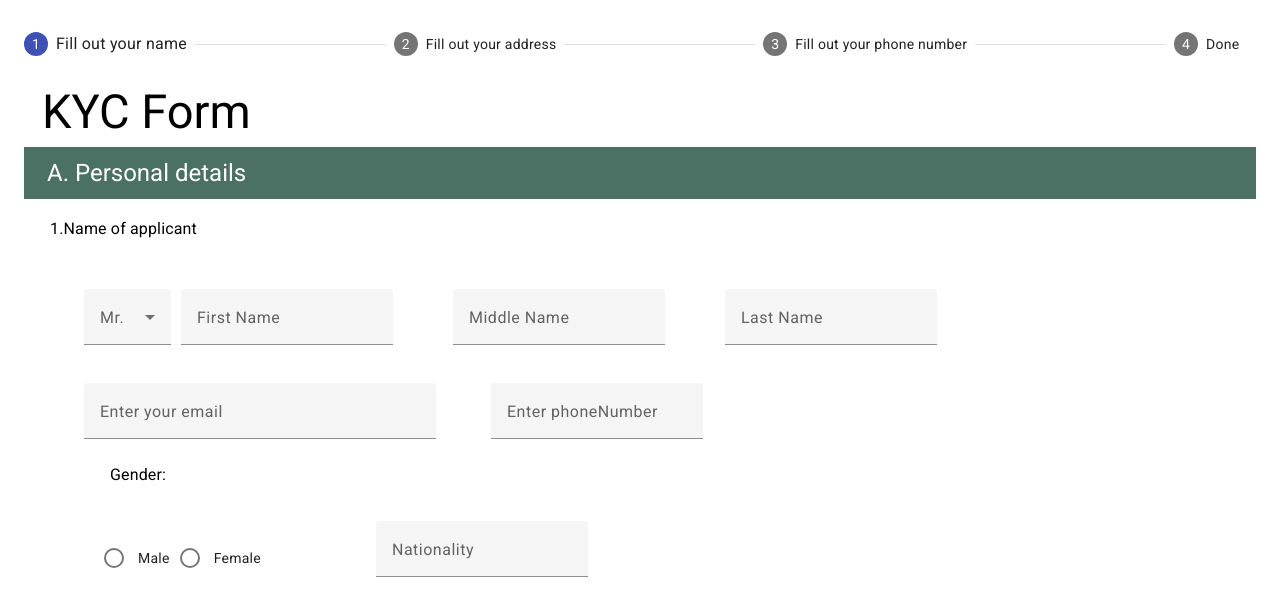
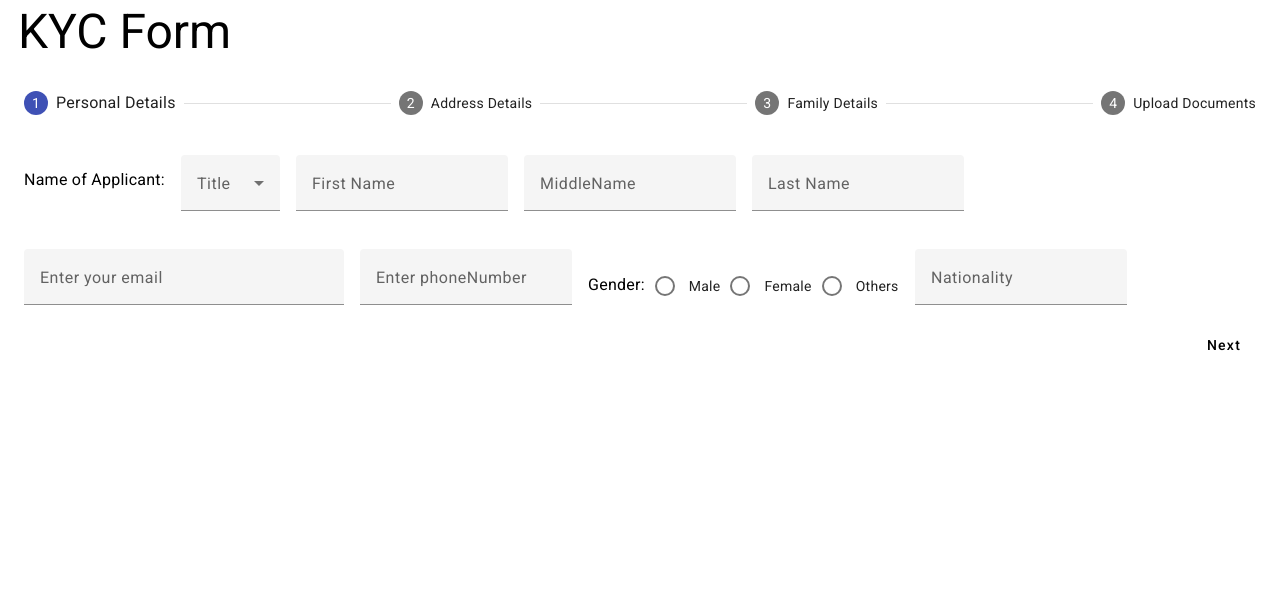
Before and after one commit to AbhitanshRIL/Mod-pro, an Angular app: page / in a window 1280 px wide. Shown: the top 616 px of the page. Built offline with nearby package versions, Linux system fonts and the light colour scheme.

Commit message:
KYC latest update

```diff
--- a/src/app/kyc-form/kyc-form.component.css
+++ b/src/app/kyc-form/kyc-form.component.css
@@ -1,38 +1,19 @@
-.card{
-
+/* .card {
   margin-top: 10px;
-
 }
 
-  .form{
-
+.form {
   margin: 50px;
-
-
-
-
-
   width: 100%;
-
 }
 
 
-
 .card {
-
-        box-shadow: 0 4px 8px 0 rgba(0,0,0,0.2);
-
+  box-shadow: 0 4px 8px 0 rgba(0, 0, 0, 0.2);
   transition: 0.3s;
-
   width: 90%;
-
   border-radius: 5px;
-
   margin-left: 80px;
-
-
-
-
 
 }
 
@@ -40,27 +21,24 @@
 
 .card:hover {
 
-        box-shadow: 0 8px 16px 0 rgba(0,0,0,0.2);
+  box-shadow: 0 8px 16px 0 rgba(0, 0, 0, 0.2);
 
-      }
+} */
 
 
 
-     .heading{
-
-        background-color: #4b7064;
-
+.heading {
+  /* background-color: #4b7064; */
+  background-color: #3F51B5;
   color: white;
-
-        text-align:left;
-
-        padding: 10px 23px;
-
+  text-align: left;
+  padding: 2px 25px;
+  font-size: 1rem;
 }
 
-     .heading1{
+.heading1 {
 
-      font-size: 47px;
+  font-size: 3rem;
 
   text-align: left;
 
@@ -68,7 +46,7 @@
 
 }
 
-     .heading2{
+.heading2 {
 
   text-align: left;
 
@@ -80,7 +58,7 @@
 
 }
 
-     .heading3{
+.heading3 {
 
   background-color: #4b7064;
 
@@ -93,26 +71,26 @@
 }
 
 
-
+/*
 .container {
 
   padding: 2px 10px;
 
-        input{
+  input {
 
     margin: 5px;
 
   }
 
-        select{
+  select {
 
     margin: 5px;
 
   }
 
-      }
+} */
 
-      .submit-button{
+/* .submit-button {
 
   background-color: rgb(196, 243, 239);
 
@@ -134,9 +112,9 @@
 
 
 
-      }
+} */
 
-      .fname{
+.fname {
 
   padding: 4px 6px;
 
@@ -154,7 +132,7 @@
 
 
 
-  .row{
+.row {
 
   display: flex;
 
@@ -162,7 +140,7 @@
 
 }
 
-  .col-1-AG{
+.col-1-AG {
 
 
 
@@ -172,31 +150,31 @@
 
 
 
-      .title{
+.title {
 
   margin-left: 26px;
 
 }
 
-      .fname_label{
+.fname_label {
 
   margin-left: 57px;
 
 }
 
-      .lname_label{
+.lname_label {
 
   margin-left: 170px;
 
 }
 
-      .name_label{
+.name_label {
 
   margin-left: 150px;
 
 }
 
-      .r_btn{
+.r_btn {
 
   margin-left: 46px;
 
@@ -204,7 +182,7 @@
 
 }
 
-      .dropdown{
+.dropdown {
 
   margin-top: 0px;
 
@@ -220,7 +198,7 @@
 
 }
 
-      .state_drop{
+.state_drop {
 
   padding: 4px 6px;
 
@@ -234,25 +212,25 @@
 
 }
 
-      .city_label{
+.city_label {
 
   margin-left: 146px;
 
 }
 
-      .pincode_label{
+.pincode_label {
 
   margin-left: 205px;
 
 }
 
-      .male{
+.male {
 
   margin-inline: 7px;
 
 }
 
-      .female{
+.female {
 
   margin-inline: 7px;
 
@@ -260,7 +238,7 @@
 
 
 
-      .other{
+.other {
 
   margin-inline: 7px;
 
@@ -270,41 +248,29 @@
 
 /* changes made by yams*/
 
-   .form-AG{
+.form-AG {
 
   width: 80%;
 
-    margin-left:150px;
+  margin-left: 150px;
 
 }
 
-   .row-AG{
-
+.row-AG {
   display: flex;
-
   margin-top: 30px;
-
   margin-left: 60px;
-
   margin-right: 80px;
-
 }
 
-   .input-AG{
-
+.input-AG {
   margin-left: 10px;
-
-    margin-right: 50px;
-
+  margin-right: 10px;
 }
 
-   .sal-AG{
 
-    width: 8%;
 
-   }
-
-   .gender-AG{
+.gender-AG {
 
   display: flex;
 
@@ -314,36 +280,73 @@
 
 }
 
-   .row-AG-YM{
+.row-AG-YM {
 
   margin-left: 60px;
 
 }
 
-   .nat-AG{
+.nat-AG {
 
   margin-left: 65px;
 
 }
 
-   .input-AG-email{
 
-    width: 30%;
-
-    margin-right: 45px;
-
+/* Stepper CSS */
+.example-stepper {
+  margin-top: 8px;
 }
 
-   .example-stepper {
+.mat-mdc-form-field {
+  margin-top: 16px;
+}
 
-    margin-top: 8px;
+/* Forms Fields */
 
+/* common */
+.back-next {
+  text-align: right;
+}
+
+.sal-AG {
+  width: 8%;
+}
+
+.label {
+  font-size: 1rem;
+}
+
+.input-add-r1 {
+  margin-right: 1rem;
+}
+
+/* Personal details */
+.row-AG-r1-1 {
+  display: flex;
+  align-items: center;
+}
+
+.row-AG-r1-2 {
+  /* display: flex; */
+  align-items: center;
 }
 
 
+.input-email {
+  width: 20rem;
+  margin-right: 1rem;
+}
 
-  .mat-mdc-form-field {
+/* address details */
+.row-AG-r2 {
+  text-align: center;
+}
 
-    margin-top: 16px;
 
+/* Family details */
+
+.row-AG-r3 {
+  display: flex;
+  align-items: center;
 }
--- a/src/app/kyc-form/kyc-form.component.html
+++ b/src/app/kyc-form/kyc-form.component.html
@@ -1,238 +1,261 @@
+<h1 class="heading1">KYC Form</h1>
+<mat-stepper class="example-stepper" [orientation]="(stepperOrientation | async)!">
+  <!-- Step 1 START -->
+  <mat-step [stepControl]="firstFormGroup" label="Personal Details">
+    <form [formGroup]="firstFormGroup">
 
-<div class="form-AG">
+      <div class="row-AG-r1-1">
+        <p class="label">Name of Applicant:</p>
+
+        <mat-form-field class="sal-AG" style="margin-inline: 1rem;">
+          <mat-label>Title</mat-label>
+          <mat-select>
+            <mat-option value="option">Mr.</mat-option>
+            <mat-option value="option">Mrs.</mat-option>
+            <mat-option value="option">Miss.</mat-option>
+          </mat-select>
+        </mat-form-field>
+
+        <mat-form-field class="input-add-r1">
+          <mat-label>First Name</mat-label>
+          <input matInput>
+        </mat-form-field>
+
+        <mat-form-field class="input-add-r1">
+          <mat-label>MiddleName</mat-label>
+          <input matInput>
+        </mat-form-field>
+
+        <mat-form-field class="input-add-r1">
+          <mat-label>Last Name</mat-label>
+          <input matInput>
+        </mat-form-field>
+      </div>
+
+      <div class="row-AG-r1-2">
+        <mat-form-field class="input-email">
+          <mat-label>Enter your email</mat-label>
+          <input matInput placeholder="pat@example.com">
+        </mat-form-field>
 
 
+        <mat-form-field class="input-add-r1">
+          <mat-label>Enter phoneNumber</mat-label>
+          <input matInput placeholder="Contact No.: 9876543210">
+        </mat-form-field>
+
+        <span class="label">Gender:</span>
+        <mat-radio-group aria-label="Select an option" class="input-add-r1">
+          <mat-radio-button value="1">Male</mat-radio-button>
+          <mat-radio-button value="2">Female</mat-radio-button>
+          <mat-radio-button value="3">Others</mat-radio-button>
+        </mat-radio-group>
+
+        <mat-form-field class="input-add-r1">
+          <mat-label>Nationality</mat-label>
+          <input matInput>
+        </mat-form-field>
 
       </div>
 
-  <div class="form-AG">
+      <div class="back-next">
+        <button mat-button matStepperNext>Next</button>
+      </div>
 
+    </form>
+  </mat-step>
+  <!-- Step 1 END -->
+  <!-- Step 2 START -->
+  <mat-step [stepControl]="secondFormGroup" label="Address Details">
+    <form [formGroup]="secondFormGroup">
+      <h1 class="heading"> A. Permanent Address</h1>
 
-
-
-</div>
-<mat-stepper
-  class="example-stepper"
-  [orientation]="(stepperOrientation | async)!">
-  <mat-step [stepControl]="firstFormGroup" label="Fill out your name">
-    <form [formGroup]="firstFormGroup">
-        <h1 class="heading1">KYC Form</h1>
-
-        <h1 class="heading"> A. Personal details</h1>
-
-        <h3 class="title">1.Name of applicant</h3>
-
-        <div class="row-AG">
-
-
-
-
-
-          <mat-form-field class="sal-AG">
-
-            <mat-label >Mr.</mat-label>
-
-            <mat-select>
-
-              <mat-option value="option">Mr.</mat-option>
-
-              <mat-option value="option">Mrs.</mat-option>
-
-              <mat-option value="option">Miss.</mat-option>
-
-            </mat-select>
-
-
-
+      <div class="row-AG-r2">
+        <mat-form-field class="input-add-r1">
+          <mat-label>House Number</mat-label>
+          <input matInput>
         </mat-form-field>
 
-          <mat-form-field class="input-AG">
-
-            <mat-label>First Name</mat-label>
-
+        <mat-form-field class="input-add-r1">
+          <mat-label>House Name</mat-label>
           <input matInput>
-
         </mat-form-field>
 
-          <mat-form-field class="input-AG">
-
-            <mat-label>Middle Name</mat-label>
-
+        <mat-form-field class="input-add-r1">
+          <mat-label>Society</mat-label>
           <input matInput>
-
         </mat-form-field>
 
-          <mat-form-field class="input-AG">
-
-            <mat-label>Last Name</mat-label>
-
+        <mat-form-field class="input-add-r1">
+          <mat-label>Locality</mat-label>
           <input matInput>
-
         </mat-form-field>
 
-
-
-        </div>
-
-        <div class="row-AG-YM">
-
-          <mat-form-field class="input-AG-email">
-
-            <mat-label>Enter your email</mat-label>
-
-            <input matInput placeholder="pat@example.com">
-
-
-
+        <mat-form-field class="input-add-r1">
+          <mat-label>Street</mat-label>
+          <input matInput>
         </mat-form-field>
 
-          <!-- <mat-form-field class="input-AG">
-
-            <mat-label>Phone number</mat-label>
-
-            <mat-icon matSuffix>phone</mat-icon>
-
-            <mat-hint>Include area code</mat-hint>
-
+        <mat-form-field class="input-add-r1">
+          <mat-label>City</mat-label>
+          <input matInput>
         </mat-form-field>
 
-           -->
-
-           <mat-form-field class="input-AG">
-
-            <mat-label>Enter phoneNumber</mat-label>
-
-            <input matInput placeholder="Contact No.: 8989890000">
-
-
-
+        <mat-form-field class="input-add-r1">
+          <mat-label>State</mat-label>
+          <input matInput placeholder="E.g. Maharashtra">
         </mat-form-field>
 
-          <h3 class="title">Gender:</h3>
-
-            <mat-radio-group aria-label="Select an option" class="input-AG">
-
-
-
-              <mat-radio-button value="1">Male</mat-radio-button>
-
-              <mat-radio-button value="2">Female</mat-radio-button>
-
-            </mat-radio-group>
-
-
-
-            <mat-form-field class="nat-AG">
-
-              <mat-label>Nationality</mat-label>
-
-              <input matInput>
-
+        <mat-form-field class="input-add-r1">
+          <mat-label>Pincode</mat-label>
+          <input matInput placeholder="400706">
         </mat-form-field>
 
       </div>
 
 
-    </form>
-  </mat-step>
-  <mat-step [stepControl]="secondFormGroup" label="Fill out your address">
-    <form [formGroup]="secondFormGroup">
-        <h1 class="heading"> A. Address Details</h1>
+      <h1 class="heading"> B. Local Address</h1>
 
-        <h3 class="title">1.Local Address</h3>
 
-        <div class="row-AG">
-
-          <mat-form-field class="input-AG-add">
-
-            <mat-label>Address Line 1</mat-label>
-
+      <div class="row-AG-r2">
+        <mat-form-field class="input-add-r1">
+          <mat-label>House Number</mat-label>
           <input matInput>
-
         </mat-form-field>
 
-          <mat-form-field class="input-AG">
-
-            <mat-label>Address Line 2</mat-label>
-
+        <mat-form-field class="input-add-r1">
+          <mat-label>House Name</mat-label>
           <input matInput>
-
         </mat-form-field>
 
-          <mat-form-field class="input-AG">
-
-            <mat-label>City</mat-label>
-
+        <mat-form-field class="input-add-r1">
+          <mat-label>Society</mat-label>
           <input matInput>
-
         </mat-form-field>
 
-
-
-        </div>
-
-        <div class="row-AG-YM">
-
-          <mat-form-field class="input-AG-email">
-
-            <mat-label>Pincode</mat-label>
-
-            <input matInput placeholder="400706">
-
-
-
+        <mat-form-field class="input-add-r1">
+          <mat-label>Locality</mat-label>
+          <input matInput>
         </mat-form-field>
 
-          <mat-form-field class="input-AG-email">
-
-            <mat-label>State</mat-label>
-
-            <input matInput placeholder="eg:-Maharashtra">
-
-
-
+        <mat-form-field class="input-add-r1">
+          <mat-label>Street</mat-label>
+          <input matInput>
         </mat-form-field>
 
-          <!-- <mat-form-field class="input-AG">
-
-            <mat-label>Phone number</mat-label>
-
-            <mat-icon matSuffix>phone</mat-icon>
-
-            <mat-hint>Include area code</mat-hint>
-
+        <mat-form-field class="input-add-r1">
+          <mat-label>City</mat-label>
+          <input matInput>
         </mat-form-field>
 
-           -->
+        <mat-form-field class="input-add-r1">
+          <mat-label>State</mat-label>
+          <input matInput placeholder="E.g. Maharashtra">
+        </mat-form-field>
 
-            <mat-form-field class="nat-AG">
-
-              <mat-label>Country</mat-label>
-
-              <input matInput>
-
+        <mat-form-field class="input-add-r1">
+          <mat-label>Pincode</mat-label>
+          <input matInput placeholder="400706">
         </mat-form-field>
 
       </div>
-    </form>
-  </mat-step>
-  <mat-step [stepControl]="thirdFormGroup" label="Fill out your phone number">
-    <form [formGroup]="thirdFormGroup">
-      <mat-form-field>
-        <mat-label>Phone number</mat-label>
-        <input matInput formControlName="thirdCtrl" placeholder="Ex. 12345678" required>
-      </mat-form-field>
-      <div>
+      <div class="back-next">
         <button mat-button matStepperPrevious>Back</button>
         <button mat-button matStepperNext>Next</button>
       </div>
     </form>
   </mat-step>
-  <mat-step>
-    <ng-template matStepLabel>Done</ng-template>
-    <p>You are now done.</p>
-    <div>
+  <!-- Step 2 END -->
+
+  <!-- Step 3 START -->
+  <mat-step [stepControl]="thirdFormGroup" label="Family Details">
+    <form [formGroup]="thirdFormGroup">
+
+      <div class="row-AG-r3">
+        <p class="label">Father's Name:</p>
+        <mat-form-field class="input-add-r1" style="margin-left: 1rem;">
+          <mat-label>First Name</mat-label>
+          <input matInput>
+        </mat-form-field>
+
+        <mat-form-field class="input-add-r1">
+          <mat-label>MiddleName</mat-label>
+          <input matInput>
+        </mat-form-field>
+
+        <mat-form-field class="input-add-r1">
+          <mat-label>Last Name</mat-label>
+          <input matInput>
+        </mat-form-field>
+      </div>
+
+      <div class="row-AG-r3">
+        <p class="label">Mother's Name:</p>
+        <mat-form-field class="input-add-r1" style="margin-left: 1rem;">
+          <mat-label>First Name</mat-label>
+          <input matInput>
+        </mat-form-field>
+
+        <mat-form-field class="input-add-r1">
+          <mat-label>MiddleName</mat-label>
+          <input matInput>
+        </mat-form-field>
+
+        <mat-form-field class="input-add-r1">
+          <mat-label>Last Name</mat-label>
+          <input matInput>
+        </mat-form-field>
+      </div>
+
+      <div class="row-AG-r3">
+        <p class="label">Spouse's Name:</p>
+
+        <mat-form-field class="sal-AG" style="margin-inline: 1rem;">
+          <mat-label>Title</mat-label>
+          <mat-select>
+            <mat-option value="option">Mr.</mat-option>
+            <mat-option value="option">Mrs.</mat-option>
+          </mat-select>
+        </mat-form-field>
+
+        <mat-form-field class="input-add-r1">
+          <mat-label>First Name</mat-label>
+          <input matInput>
+        </mat-form-field>
+
+        <mat-form-field class="input-add-r1">
+          <mat-label>MiddleName</mat-label>
+          <input matInput>
+        </mat-form-field>
+
+        <mat-form-field class="input-add-r1">
+          <mat-label>Last Name</mat-label>
+          <input matInput>
+        </mat-form-field>
+      </div>
+
+      <div class="back-next">
         <button mat-button matStepperPrevious>Back</button>
+        <button mat-button matStepperNext>Next</button>
       </div>
+
+    </form>
   </mat-step>
+  <!-- Step 3 END -->
+
+  <!-- Step 4 START -->
+  <mat-step [stepControl]="thirdFormGroup" label="Upload Documents">
+    <!-- <ng-template matStepLabel>Done</ng-template> -->
+    <form [formGroup]="thirdFormGroup">
+      <p>Upload the required documents here.</p>
+      <input id="input-file-id" multiple type="file" />
+      <p>You are done now.</p>
+      <div class="back-next">
+        <button mat-button matStepperPrevious>Back</button>
+        <button mat-raised-button color="primary">Submit</button>
+      </div>
+    </form>
+  </mat-step>
+  <!-- Step 4 END -->
+
 </mat-stepper>
```
Also changed, not shown: src/app/app.module.ts (+7 -7 lines). Lines whose indentation alone changed are shown as unchanged.
